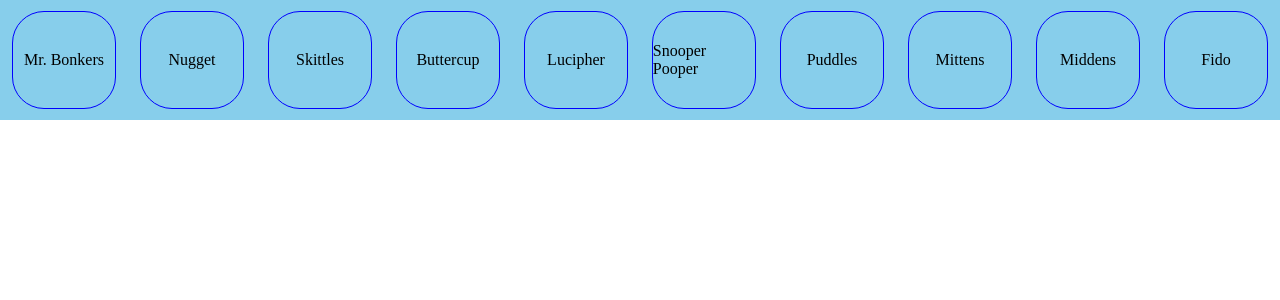
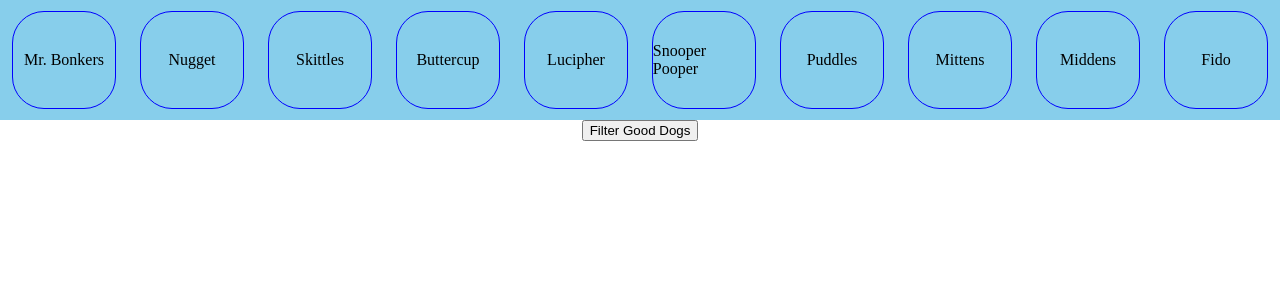
Before and after one commit to yberdysh/woof-woof-react, a React (Create React App) app: page / in a window 1280 px wide. Shown: the top 300 px of the page. Built offline with nearby package versions, Linux system fonts and the light colour scheme; data requests are answered from the project's data file.

Commit message:
started good dog filter

```diff
--- a/src/App.js
+++ b/src/App.js
@@ -26,6 +26,11 @@ class App extends Component {
     this.setState({selectedDog: dog})
   }
 
+  filterDogs = () => {
+    const newArr = this.state.dogs.filter(dog => dog.isGoodDog)
+    this.setState({dogs: newArr})
+  }
+
   toggleDog(dogId){
     const isGoodDog = this.state.selectedDog.isGoodDog
     fetch(`http://localhost:3001/dogs/${dogId}`, {
@@ -46,6 +51,7 @@ class App extends Component {
       <div>
         <DogList handleDogClick={this.handleDogClick} dogs={this.state.dogs} />
         <div id="dog-summary-container">
+        <button onClick={this.filterDogs} >Filter Good Dogs</button>
           {this.state.selectedDog && <DogInfo toggleDog={this.toggleDog} selectedDog={this.state.selectedDog} />}
         </div>
       </div>
```
